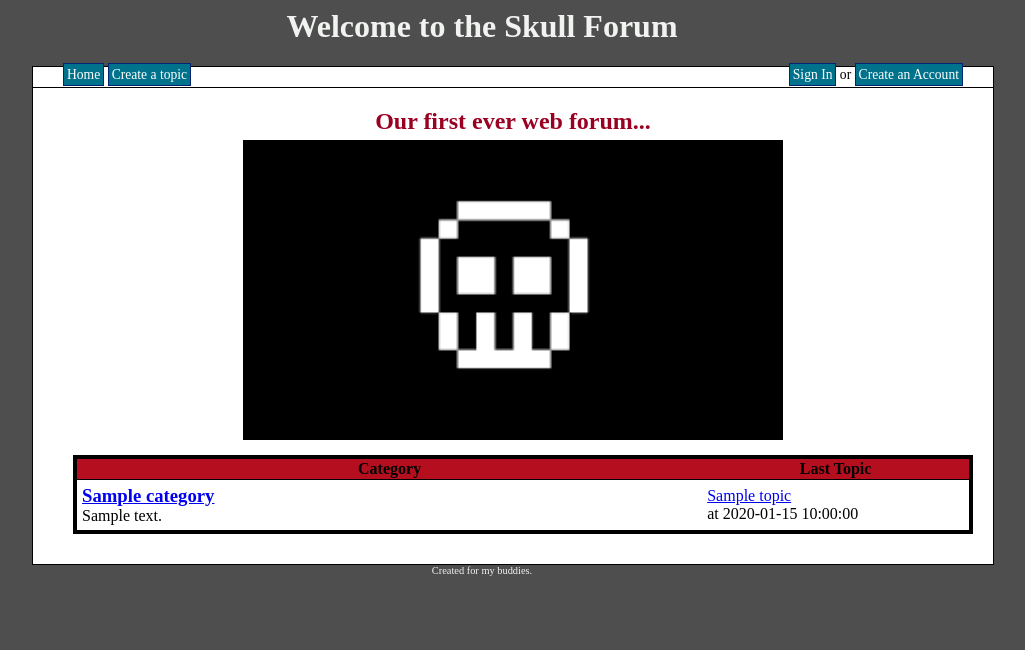
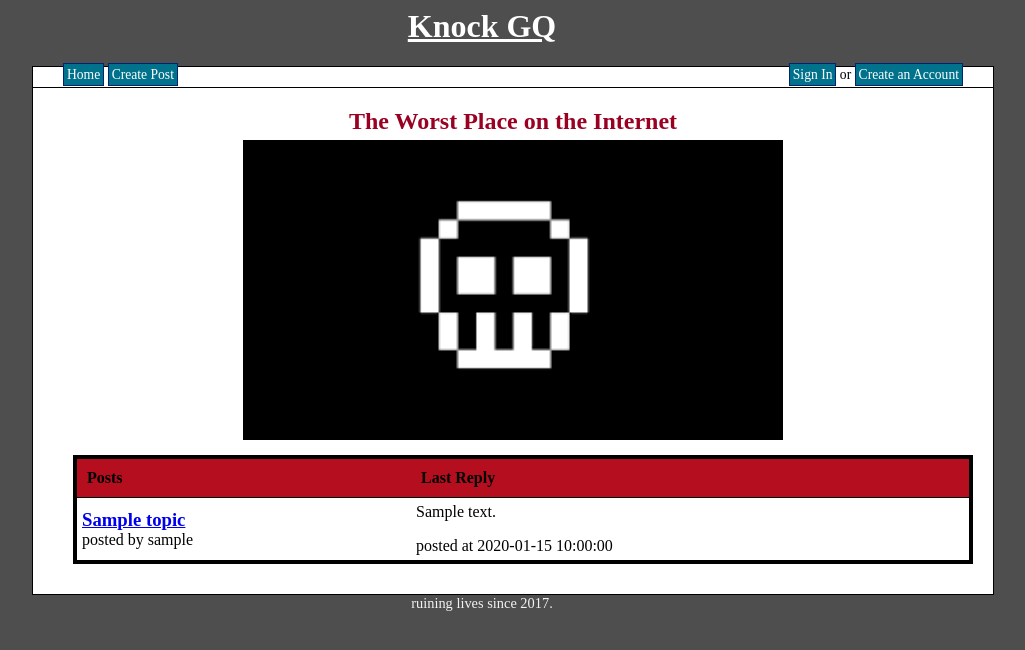
Before and after one commit to macmaster/forum, a PHP site: page / in a window 1280 px wide. Shown: the top 650 px of the page, without its empty margins (158-1183 px from the left). Run offline with PHP 8.4, Linux system fonts and the light colour scheme; tables that the repository leaves empty hold one stand-in row (values such as "Sample post").

Commit message:
topic branch

```diff
--- a/css/style.css
+++ b/css/style.css
@@ -47,37 +47,41 @@ body {
 }
 
 /** Table styles */
-table {
+.post_table  {
 	border-collapse: collapse;
 	border: 4px solid #000;
 	width: 100%;
 	margin: 10px;
 }
 
-table a{
+.post_table table a {
 	color #000;
 }
 
-table a:hover {
+.post_table table a:hover {
 	color: #373737;
 	text-decoration: none;
 }
 
-th {
+.post_table th {
+	text-align: left;
+	padding: 10px;
 	background-color: #B40E1F;
 	color: #F0F0F0:
 }
 
-td {
+.post_table td {
 	padding: 5px;
 }
 
-tr {
+.post_table tr {
 	border: 1px solid #000;
 }
 
 /** Header Styles */
 h1, #footer {
+	display: block;
+	text-align: center;
 	color: #F1F3F1;
 }
 
@@ -97,11 +101,12 @@ h2, h3 {
 }
 
 .leftpart {
-	width: 70%;
+	width: 30%;
+	text-align: left;
 }
 
 .rightpart {
-	width: 30%;
+	width: 50%;
 }
 
 .small {
@@ -110,7 +115,7 @@ h2, h3 {
 }
 
 #footer {
-	font-size: 65%;
+	font-size: 90%;
 	pading: 3px 0 0 0;
 }
 .topic-post {
@@ -122,6 +127,15 @@ h2, h3 {
 	padding: 30px;
 }
 
+.center-frame {
+	background-color: #EEEEEE;
+	border: 3px solid #032472;
+	color: #777;
+	padding: 3px;
+	display: inline-block;
+	margin: 20px;
+}
+
 textarea {
 	width: 500px;
 	height: 200px;
@@ -131,9 +145,10 @@ textarea {
 form {
 	float: left;
 	text-align: left;
+	padding: 10px;
 }
 
-form input{
+form input {
 	display: block;
 	margin: 3px;
 }
--- a/footer.php
+++ b/footer.php
@@ -4,6 +4,6 @@
 
 </div> <!-- content -->
 </div> <!-- wrapper -->
-<div id="footer">Created for my buddies.</div>
+<div id="footer">ruining lives since 2017.</div>
 </body>
 </html>
--- a/header.php
+++ b/header.php
@@ -8,20 +8,15 @@
 	<meta http-equiv="Content-Type" content="text/html; charset=UTF-8" />
 	<meta name="Description" content="My first internet forum." />
 	<meta name="keywords" content="forum, ronny, macmaster" />
-	<title>Macmaster forum</title>
+	<title>Knock GQ</title>
 	<link rel="stylesheet" href="css/style.css" type="text/css" />
 </head>
 <body>
-	<h1>Welcome to the Skull Forum</h1>
+	<h1><a href="/" style="color:white;">Knock GQ</a></h1>
 	<div id="wrapper">
 	<div id="menu">
 		<a class="item" href="index.php">Home</a>
-		<a class="item" href="create_topic.php">Create a topic</a>
-		<?php // only admins can create categories
-			if (isset($_SESSION['user_level']) && $_SESSION['user_level'] == 1) {
-				echo '<a class="item" href="create_category.php">Create a category</a>';
-			}
-		?>
+		<a class="item" href="create_post.php">Create Post</a>
 
 		<div id="userbar">
 			<?php
@@ -37,4 +32,4 @@
 	</div>
 	<div id="content">
 
-	<h2>Our first ever web forum...</h2>
+	<h2>The Worst Place on the Internet</h2>
--- a/index.php
+++ b/index.php
@@ -6,46 +6,46 @@
 		echo '<h2 style="color:green;">Welcome back '.$_SESSION['user_name'].'!</h2>';
 	echo '<img id="bobba" src="img/bobba.png"/><br>';
 
-	$sql = "SELECT cat_id, cat_name, cat_description FROM categories;";
+	$sql = "SELECT users.user_name, topics.topic_id, topics.topic_subject FROM topics
+			INNER JOIN users ON users.user_id = topics.topic_by
+			ORDER BY topics.topic_date DESC;";
 
-	// fetch categories from db
+	// fetch topics from db
 	if (!($result = $mysqli->query($sql))) {
 		// something went wrong with the database
-		echo "Something went wrong while retrieving the categories. Please try again later...";
+		echo "Something went wrong while retrieving the topics. Please try again later...";
 		echo $mysqli->error;
 	} else if ($result->num_rows == 0) {
-		echo "No categories created yet...";
+		echo "No topics created yet...";
 	} else {
 		// prepare the table
-		echo '<table>';
-		echo '<tr><th>Category</th><th>Last Topic</th></tr>';
+		echo '<table class="post_table">';
+		echo '<tr><th>Posts</th><th>Last Reply</th></tr>';
 
-		// read the categories
-		while($category = $result->fetch_assoc()) {
-			// category
+		// read the topics
+		while($topic = $result->fetch_assoc()) {
 			echo '<tr>';
 			echo '<td class="leftpart">';
-			echo '<h3><a href="category.php?id=' . $category['cat_id'] . '">';
-			echo $category['cat_name'] . '</a></h3>' . $category['cat_description'] . '</td>';
+			echo '<h3><a href="topic.php?id=' . $topic['topic_id'] . '">';
+			echo $topic['topic_subject'] . '</a></h3>posted by '.$topic['user_name'].'</td>';
 
 			// last topic
-			$sql = "SELECT topics.topic_id, topics.topic_subject, posts.post_date FROM categories
-				INNER JOIN topics ON topics.topic_cat = categories.cat_id
+			$sql = "SELECT topics.topic_id, topics.topic_subject, posts.post_date, posts.post_content FROM topics
 				INNER JOIN posts ON topics.topic_id = posts.post_topic
-				WHERE categories.cat_id = ". $category['cat_id'] . "
+				WHERE topics.topic_id = ". $topic['topic_id'] . "
 				ORDER BY posts.post_date DESC;";
 
 			if (!($posts = $mysqli->query($sql))) {
-				echo "Something went wrong while retrieving topic subjects. Please try again later...";
+				echo "Something went wrong while retrieving the latest replies. Please try again later...";
 				echo $mysqli->error;
 			} else if ($posts->num_rows == 0) {
 				echo '<td class="rightpart">no topics yet..</td>';
 				echo '</tr>';
 			} else {
-				$topic = $posts->fetch_assoc();
+				$post = $posts->fetch_assoc();
 				echo '<td class="rightpart">';
-				echo '<a href="topic.php?id='.$topic['topic_id'].'">'.$topic['topic_subject'].'</a>';
-				echo '<br> at '.$topic['post_date'].'</td>';
+				echo '<p>'.$post['post_content'].'</p>';
+				echo 'posted at '.$post['post_date'].'</td>';
 				echo '</tr>';
 			}
 		}
--- a/logout.php
+++ b/logout.php
@@ -14,7 +14,7 @@
 		unset($_SESSION['user_level']);
 		echo 'You are now signed out. <br>';
 		echo 'Return to the <a href=index.php>homepage.</a>';
-		echo "<script>setTimeout(\"location.href = 'index.php';\", 3 * 1000);</script>"; // javascript redirect 3s
+		echo "<script>setTimeout(\"location.href = 'index.php';\", 0);</script>"; // javascript redirect 3s
 	}
 
 	// page footer
--- a/reply.php
+++ b/reply.php
@@ -10,7 +10,7 @@
 			echo 'You must be <a href="login.php">signed in</a> to post a reply. <br>';
 			echo 'Return to the <a href=index.php>homepage.</a>';
 			echo "<script>setTimeout(\"location.href = 'index.php';\", 3 * 1000);</script>"; // javascript redirect 3s
-	} else {
+	} else if ($_POST['reply-content']) {
 		// create reply post
 		$insert = "INSERT INTO
 			posts(post_content, post_date, post_topic, post_by)
@@ -30,6 +30,8 @@
 			echo 'Check it out <a href="topic.php?id=' . $mysqli->escape_string($_GET['id']) . '">here.</a>';
 			echo "<script>setTimeout(\"location.href = 'topic.php?id=" . $mysqli->escape_string($_GET['id']) . "';\", 0);</script>";
 		}
+	} else {
+		echo "<script>setTimeout(\"location.href = 'topic.php?id=" . $mysqli->escape_string($_GET['id']) . "';\", 0);</script>";
 	}
 
 	// page footer
```
Also changed, not shown: category.php (deleted, +0 -46 lines), create_category.php (deleted, +0 -78 lines), create_post.php (renamed from create_topic.php, +7 -25 lines), login.php (+8 -4 lines), register.php (+4 -3 lines), topic.php (+12 -8 lines).
